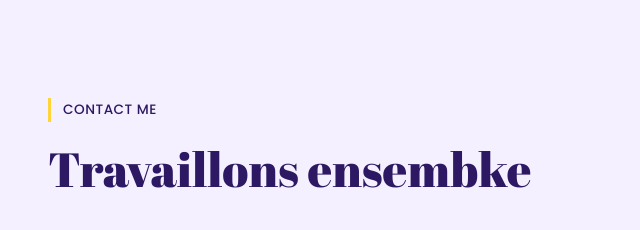
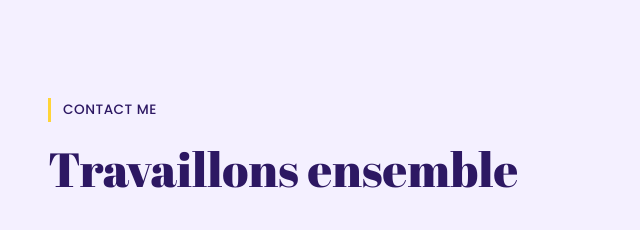
Before and after one commit to raykha02/Portfolio, a plain HTML site: page index.html in a window 1280 px wide. Shown: the part 3960-4190 px from the top of the page, 16-656 px from the left. Drawn offline with nearby package versions, Linux system fonts and the light colour scheme.

Commit message:
Update index.html

```diff
--- a/index.html
+++ b/index.html
@@ -579,7 +579,7 @@
   <div class="container"> <img src="./assets/square2.png" class="shape square">
     <div class="contact-info">
       <h3 class="sub-heading">Contact me</h3>
-      <h1 class="heading">Travaillons ensembke</h1>
+      <h1 class="heading">Travaillons ensemble</h1>
       <p class="text">
         N'hesitez pas !
       </p>
```
